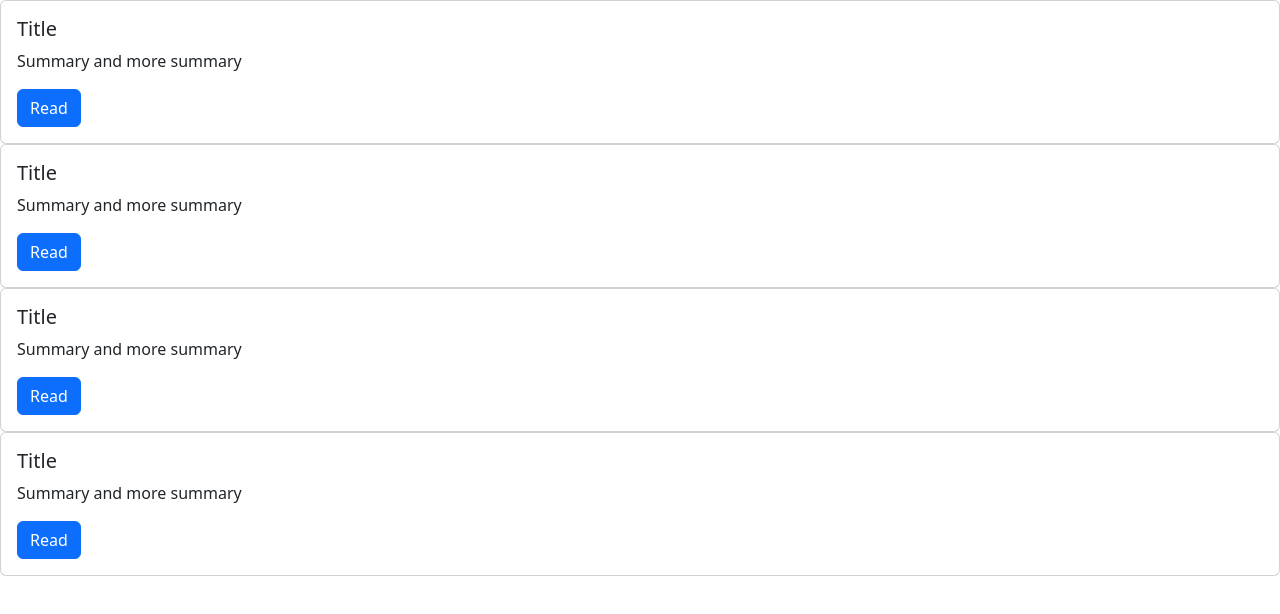
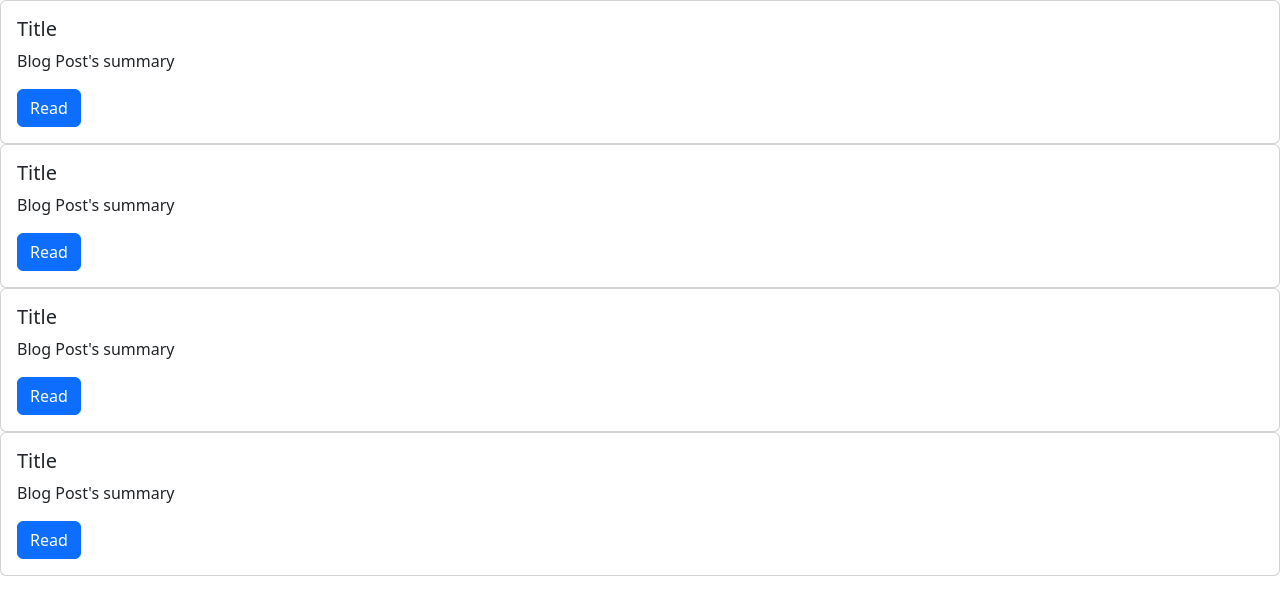
Before and after one commit to ElangoRaja7/angular-components-Indepth, an Angular app: page / in a window 1280 px wide. Shown: the top 614 px of the page. Built offline with nearby package versions, Linux system fonts and the light colour scheme.

Commit message:
Title and summary are moved to the type script file and binded to the html using interpolation {{}}

```diff
--- a/src/app/blog-post-tile/blog-post-tile.component.html
+++ b/src/app/blog-post-tile/blog-post-tile.component.html
@@ -1,7 +1,7 @@
 <div class="card">
     <div class="card-body">
-        <h5 class="card-title">Title</h5>
-        <p class="card-text">Summary and more summary</p>
+        <h5 class="card-title">{{title}}</h5>
+        <p class="card-text">{{summary}}</p>
         <a href="#" class="btn btn-primary">Read</a>
     </div>
 
--- a/src/app/blog-post-tile/blog-post-tile.component.ts
+++ b/src/app/blog-post-tile/blog-post-tile.component.ts
@@ -9,4 +9,16 @@
 })
 export class BlogPostTileComponent {
 
+
+  title:string="";
+  summary:string="";
+
+  constructor(){
+
+  }
+
+  ngOnInit(){
+    this.title="Title";
+    this.summary="Blog Post's summary"
+  }
 }
```
